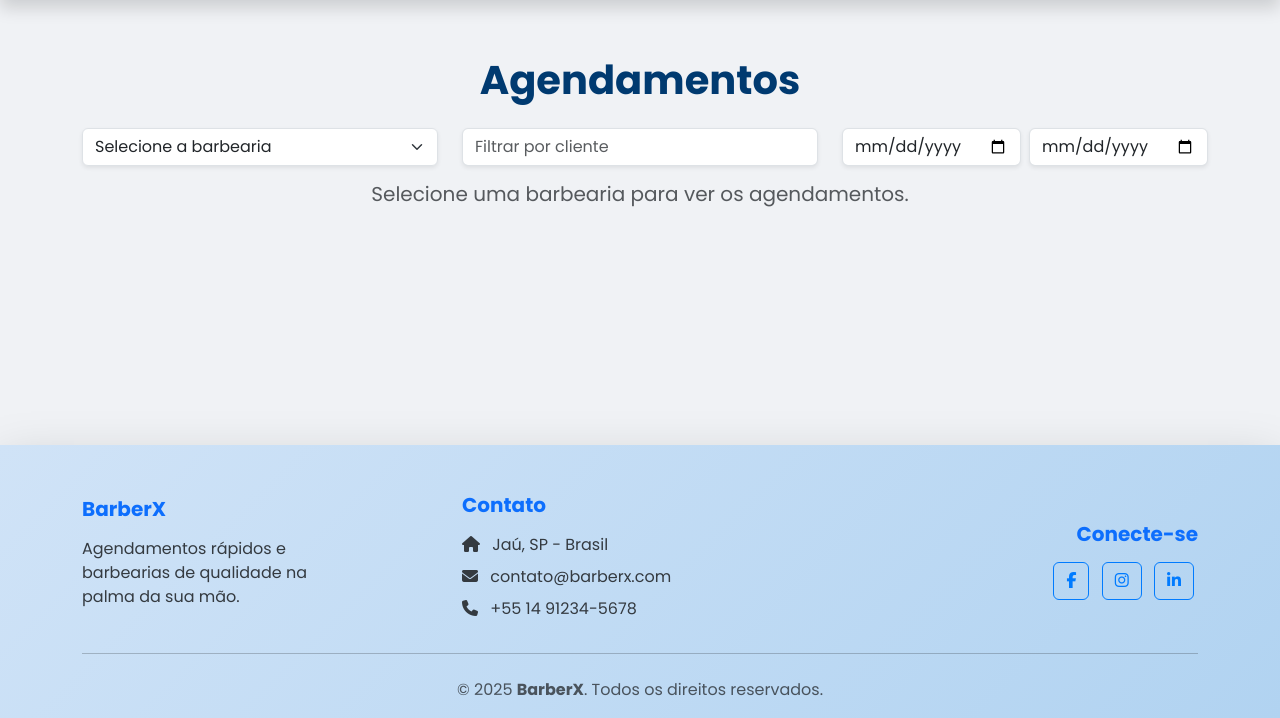
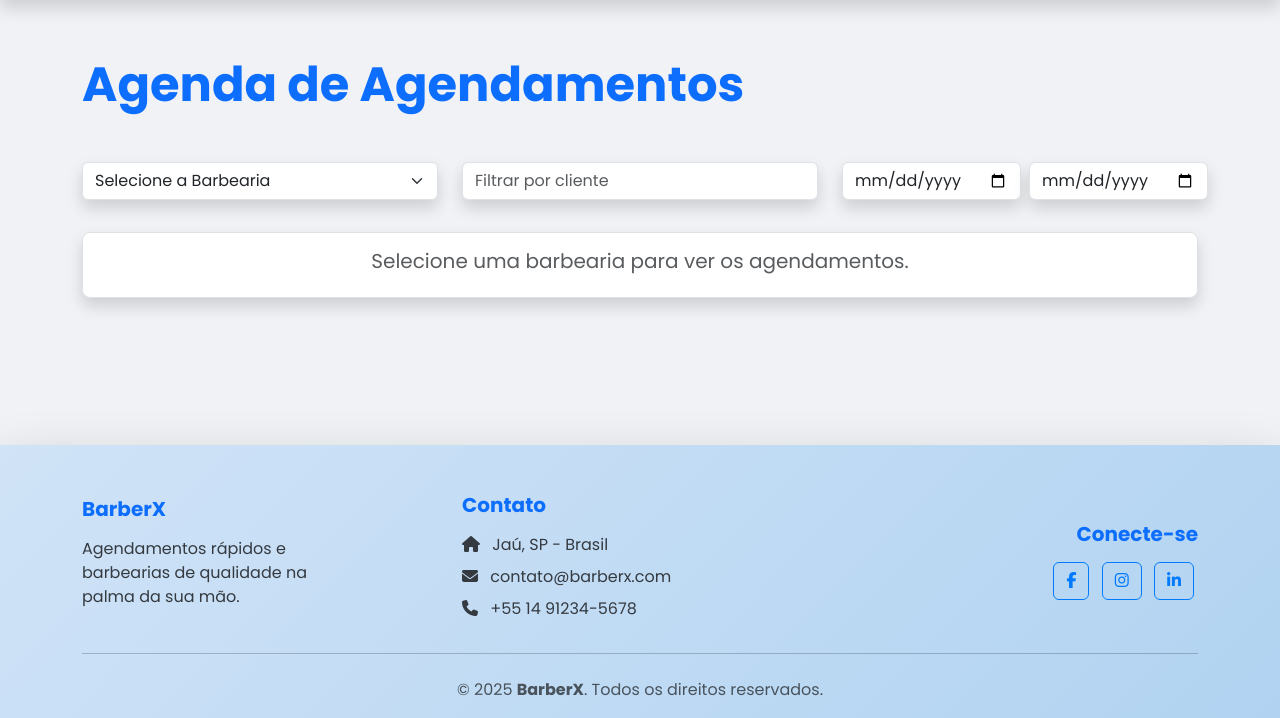
Before and after one commit to ortigozafe/barberx, a PHP site: page /barberx/agenda_dono in a window 1280 px wide. Shown: the part 82-800 px from the top of the page. Run offline with PHP 8.4, Linux system fonts and the light colour scheme; the visitor is signed in with stand-in values (Sample User, id 1); data comes from the database, SQL or seed files in the repository; some libraries are stand-ins or nearby versions.

Commit message:
Ultimo commit se deus quiser

```diff
--- a/Controllers/donoController.class.php
+++ b/Controllers/donoController.class.php
@@ -296,22 +296,6 @@ class DonoController
 
         $agendamentoDAO = new AgendamentoDAO($this->param);
 
-        $agora = time();
-
-        foreach ($barbearias as $barbearia) {
-            $agendamentos = $agendamentoDAO->listarPorBarbearia($barbearia->id);
-
-            foreach ($agendamentos as $ag) {
-                $agDataHora = strtotime($ag->data_hora);
-                if ($agDataHora < $agora && $ag->status != 'cancelado' && $ag->status != 'concluido') {
-                    $agendamentoDAO->atualizar_status_por_id($ag->id, 'concluido');
-                    $ag->status = 'concluido';
-                }
-            }
-
-            $barbearia->agendamentos = $agendamentos;
-        }
-
         require_once "Views/layout/header.php";
         require_once "Views/agenda_dono.php";
         require_once "Views/layout/footer.php";
@@ -541,4 +525,62 @@ class DonoController
         require_once "Views/editar_barbearia.php";
         require_once "Views/layout/footer.php";
     }
+
+    public function concluirAgendamentoDono()
+    {
+        if (!isset($_SESSION["dono_id"])) {
+            header("Location: /barberx/logar_dono");
+            exit;
+        }
+
+        $id = $_GET["id"] ?? null;
+
+        if (!$id) {
+            echo "ID do agendamento não informado.";
+            exit;
+        }
+
+        $agendamentoDAO = new AgendamentoDAO($this->param);
+        $agendamento = $agendamentoDAO->buscar_por_id($id);
+
+        if (!$agendamento) {
+            echo "Agendamento não encontrado.";
+            exit;
+        }
+
+        $agendamento->setStatus("concluido");
+        $agendamentoDAO->atualizar_status($agendamento);
+
+        header("Location: /barberx/agenda_dono");
+        exit;
+    }
+
+    public function cancelarAgendamentoDono()
+    {
+        if (!isset($_SESSION["dono_id"])) {
+            header("Location: /barberx/logar_dono");
+            exit;
+        }
+
+        $id = $_GET["id"] ?? null;
+
+        if (!$id) {
+            echo "ID do agendamento não informado.";
+            exit;
+        }
+
+        $agendamentoDAO = new AgendamentoDAO($this->param);
+        $agendamento = $agendamentoDAO->buscar_por_id($id);
+
+        if (!$agendamento) {
+            echo "Agendamento não encontrado.";
+            exit;
+        }
+
+        $agendamento->setStatus("cancelado");
+        $agendamentoDAO->atualizar_status($agendamento);
+
+        header("Location: /barberx/agenda_dono");
+        exit;
+    }
 }
--- a/Views/agenda_dono.php
+++ b/Views/agenda_dono.php
@@ -1,25 +1,25 @@
-<div class="container mt-5 ">
-    <h2 class="text-center fw-bold text-dark-blue fs-1 mb-4 animate__animated animate__fadeInDown">Agendamentos</h2>
+<div class="container py-5">
+    <h2 class="display-5 fw-bold mb-5 text-primary animate__animated animate__fadeInDown">Agenda de Agendamentos</h2>
 
-    <div class="row mb-3 animate__animated animate__fadeInUp">
-        <div class="col-md-4">
-            <select id="barbearia_filtro" class="form-select shadow-sm">
-                <option value="">Selecione a barbearia</option>
+    <div class="row mb-4 animate__animated animate__fadeIn">
+        <div class="col-md-4 mb-2">
+            <select id="barbearia_filtro" class="form-select shadow rounded">
+                <option value="">Selecione a Barbearia</option>
                 <?php foreach ($barbearias as $b): ?>
-                    <option value="<?= $b->id ?>"><?=$b->nome ?></option>
+                    <option value="<?= $b->id ?>"><?= htmlspecialchars($b->nome) ?></option>
                 <?php endforeach; ?>
             </select>
         </div>
-        <div class="col-md-4">
-            <input type="text" id="filtro_nome" class="form-control shadow-sm" placeholder="Filtrar por cliente">
+        <div class="col-md-4 mb-2">
+            <input type="text" id="filtro_nome" class="form-control shadow rounded" placeholder="Filtrar por cliente">
         </div>
-        <div class="col-md-4 d-flex gap-2">
-            <input type="date" id="filtro_data_inicio" class="form-control shadow-sm">
-            <input type="date" id="filtro_data_fim" class="form-control shadow-sm">
+        <div class="col-md-4 d-flex gap-2 mb-2">
+            <input type="date" id="filtro_data_inicio" class="form-control shadow rounded">
+            <input type="date" id="filtro_data_fim" class="form-control shadow rounded">
         </div>
     </div>
 
-    <div id="lista_agendamentos" class="table-responsive animate__animated animate__fadeInUp">
+    <div id="lista_agendamentos" class="table-responsive animate__animated animate__fadeInUp shadow rounded-3 bg-white border p-3">
         <h5 class="text-center text-muted">Selecione uma barbearia para ver os agendamentos.</h5>
     </div>
 </div>
@@ -67,31 +67,52 @@
 
                     let html = "";
                     if (filtrados.length > 0) {
-                        html += `<table class="table table-striped table-hover align-middle shadow-sm">
-                            <thead class="table-secondary">
+                        html += `<table class="table table-hover align-middle mb-0">
+                            <thead class="table-primary rounded">
                                 <tr>
                                     <th>Cliente</th>
+                                    <th>Serviço</th>
                                     <th>Profissional</th>
-                                    <th>Serviço</th>
                                     <th>Data/Hora</th>
                                     <th>Status</th>
+                                    <th class="text-center">Ações</th>
                                 </tr>
                             </thead>
                             <tbody>`;
                         filtrados.forEach(a => {
+                            const statusBadge = a.status === 'agendado' ?
+                                'bg-success' :
+                                (a.status === 'cancelado' ? 'bg-danger' : 'bg-primary');
+
+                            let botoes = '';
+                            if (a.status === 'agendado') {
+                                botoes = `
+                                    <a href="/barberx/cancelar_agendamento_dono?id=${a.id}" class="btn btn-sm btn-danger shadow me-1" title="Cancelar" onclick="return confirm('Deseja cancelar este agendamento?')">
+                                        <i class="fas fa-times"></i>
+                                    </a>
+                                    <a href="/barberx/concluir_agendamento_dono?id=${a.id}" class="btn btn-sm btn-success shadow" title="Concluir" onclick="return confirm('Marcar este agendamento como concluído?')">
+                                        <i class="fas fa-check"></i>
+                                    </a>
+                                `;
+                            }
+
                             html += `
                                 <tr>
-                                    <td>${a.cliente}</td>
-                                    <td>${a.profissional}</td>
-                                    <td>${a.servico}</td>
-                                    <td>${new Date(a.data_hora).toLocaleString()}</td>
+                                    <td class="text-dark-gray fw-semibold">${a.cliente}</td>
+                                    <td class="text-dark-gray">${a.servico}</td>
+                                    <td class="text-dark-gray">${a.profissional}</td>
+                                    <td class="text-dark-gray">${new Date(a.data_hora).toLocaleString()}</td>
                                     <td>
-                                        <span class="badge bg-${a.status === 'agendado' ? 'primary' : (a.status === 'cancelado' ? 'danger' : 'success')}">
+                                        <span class="badge ${statusBadge} text-white rounded-pill px-3 py-2 shadow-sm">
                                             ${a.status}
                                         </span>
                                     </td>
+                                    <td class="text-center">
+                                        ${botoes}
+                                    </td>
                                 </tr>`;
                         });
+
                         html += `</tbody></table>`;
                     } else {
                         html = "<h5 class='text-center text-muted'>Nenhum agendamento encontrado com os filtros aplicados.</h5>";
--- a/rotas.php
+++ b/rotas.php
@@ -64,6 +64,8 @@ $route->get("/rota_barbearias", [barbeariaController::class, "rota"]);
 // agendamentos
 $route->get("/agenda_dono", [donoController::class, "agendaDono"]);
 $route->get("/apiAgendamentosBarbearia", [donoController::class, "apiAgendamentosBarbearia"]);
+$route->get("/cancelar_agendamento_dono", [donoController::class, "cancelarAgendamentoDono"]);
+$route->get("/concluir_agendamento_dono", [donoController::class, "concluirAgendamentoDono"]);
 
 // dashboard
 $route->get("/dashboard", [donoController::class, "dashboard"]);
```
Also changed, not shown: Controllers/agendamentoController.class.php (+0 -10 lines), Controllers/contatoController.class.php (+0 -7 lines), Controllers/servicoController.class.php (deleted, +0 -17 lines), Controllers/profissionalController.class.php (added), assets/img/barbearia_68631f87140ce9.44628253.png (added).
